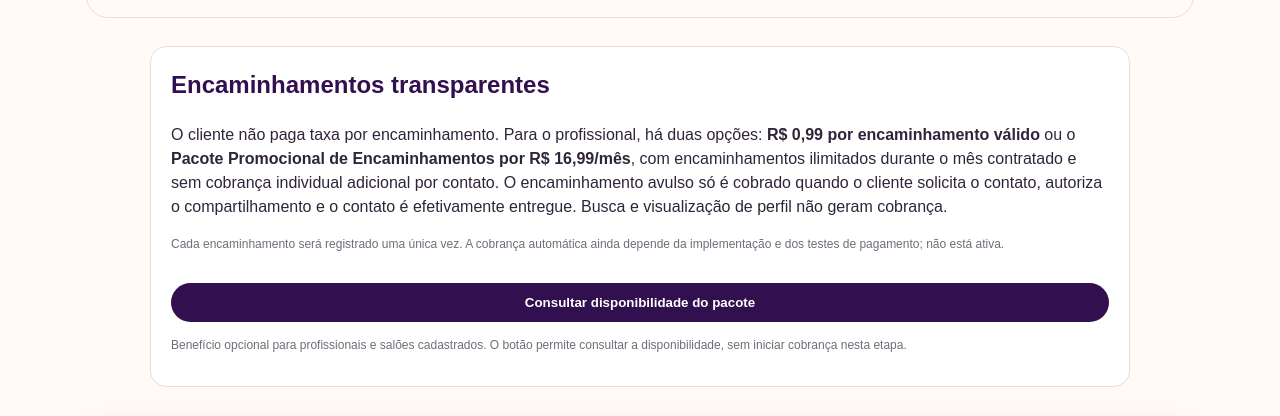
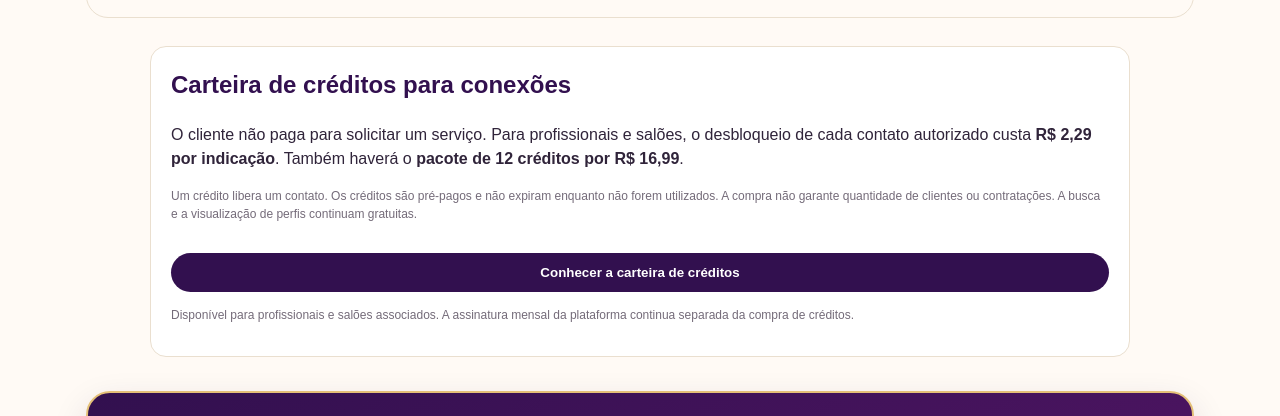
Before and after one commit to walluebeautclub2018/Wallue-site, a plain HTML site: page conecta.html in a window 1280 px wide. Shown: the part 2098-2514 px from the top of the page. Drawn offline with Linux system fonts and the light colour scheme; a script that the page names is missing.

Commit message:
Update referral credit pricing and wallet presentation

```diff
--- a/conecta.html
+++ b/conecta.html
@@ -178,12 +178,12 @@ label{display:block;font-weight:700;font-size:14px;margin:12px 0 5px}input,selec
 
 
 <section class="panel" style="margin:0 auto 24px;max-width:980px">
-<h2 style="color:var(--purple);margin-top:0">Encaminhamentos transparentes</h2>
-<p>O cliente não paga taxa por encaminhamento. Para o profissional, há duas opções: <strong>R$ 0,99 por encaminhamento válido</strong> ou o <strong>Pacote Promocional de Encaminhamentos por R$ 16,99/mês</strong>, com encaminhamentos ilimitados durante o mês contratado e sem cobrança individual adicional por contato. O encaminhamento avulso só é cobrado quando o cliente solicita o contato, autoriza o compartilhamento e o contato é efetivamente entregue. Busca e visualização de perfil não geram cobrança.</p>
-<p class="fine">Cada encaminhamento será registrado uma única vez. A cobrança automática ainda depende da implementação e dos testes de pagamento; não está ativa.</p>
-<button class="primary" id="referralPackageButton" type="button" aria-controls="referralPackageNotice" aria-expanded="false">Consultar disponibilidade do pacote</button>
-<div class="feature-message hidden" id="referralPackageNotice" role="status" aria-live="polite">O pacote está em preparação. Esta consulta não inicia pagamento nem cobrança. A contratação será liberada quando a integração específica estiver concluída e validada.</div>
-<p class="fine">Benefício opcional para profissionais e salões cadastrados. O botão permite consultar a disponibilidade, sem iniciar cobrança nesta etapa.</p>
+<h2 style="color:var(--purple);margin-top:0">Carteira de créditos para conexões</h2>
+<p>O cliente não paga para solicitar um serviço. Para profissionais e salões, o desbloqueio de cada contato autorizado custa <strong>R$ 2,29 por indicação</strong>. Também haverá o <strong>pacote de 12 créditos por R$ 16,99</strong>.</p>
+<p class="fine">Um crédito libera um contato. Os créditos são pré-pagos e não expiram enquanto não forem utilizados. A compra não garante quantidade de clientes ou contratações. A busca e a visualização de perfis continuam gratuitas.</p>
+<button class="primary" id="referralPackageButton" type="button" aria-controls="referralPackageNotice" aria-expanded="false">Conhecer a carteira de créditos</button>
+<div class="feature-message hidden" id="referralPackageNotice" role="status" aria-live="polite">Carteira Wallue: R$ 2,29 por desbloqueio ou pacote com 12 créditos por R$ 16,99. A contratação ficará disponível após a validação final do checkout e do webhook do Mercado Pago. Nenhuma cobrança é iniciada por esta consulta.</div>
+<p class="fine">Disponível para profissionais e salões associados. A assinatura mensal da plataforma continua separada da compra de créditos.</p>
 </section>
 <section class="panel hidden" id="registrationPanel" aria-label="Cadastro ou entrada">
 <div id="selectedPlanNotice" class="message" style="display:block;margin:0 0 16px">Escolha uma modalidade ou entre na sua conta.</div>
@@ -604,7 +604,7 @@ city,neighborhood:profile==='company'?'':document.getElementById('neighborhood')
 whatsapp,service_interest:service,instagram_url:profile==='client'?null:instagramUrl,
 planned_monthly_price_cents:profile==='client'?499:1699,
 plan_code,
-referral_fee_cents:profile==='professional'||profile==='salon'?99:null,
+referral_fee_cents:profile==='professional'||profile==='salon'?229:null,
 consent_to_data_processing:true,
 client_intent:profile==='client'?document.getElementById('clientIntent').value:null,
 has_cleaning_team:profile==='client'&&document.getElementById('clientIntent').value==='job_opportunities'?document.getElementById('hasCleaningTeam').value==='true':false,
```
